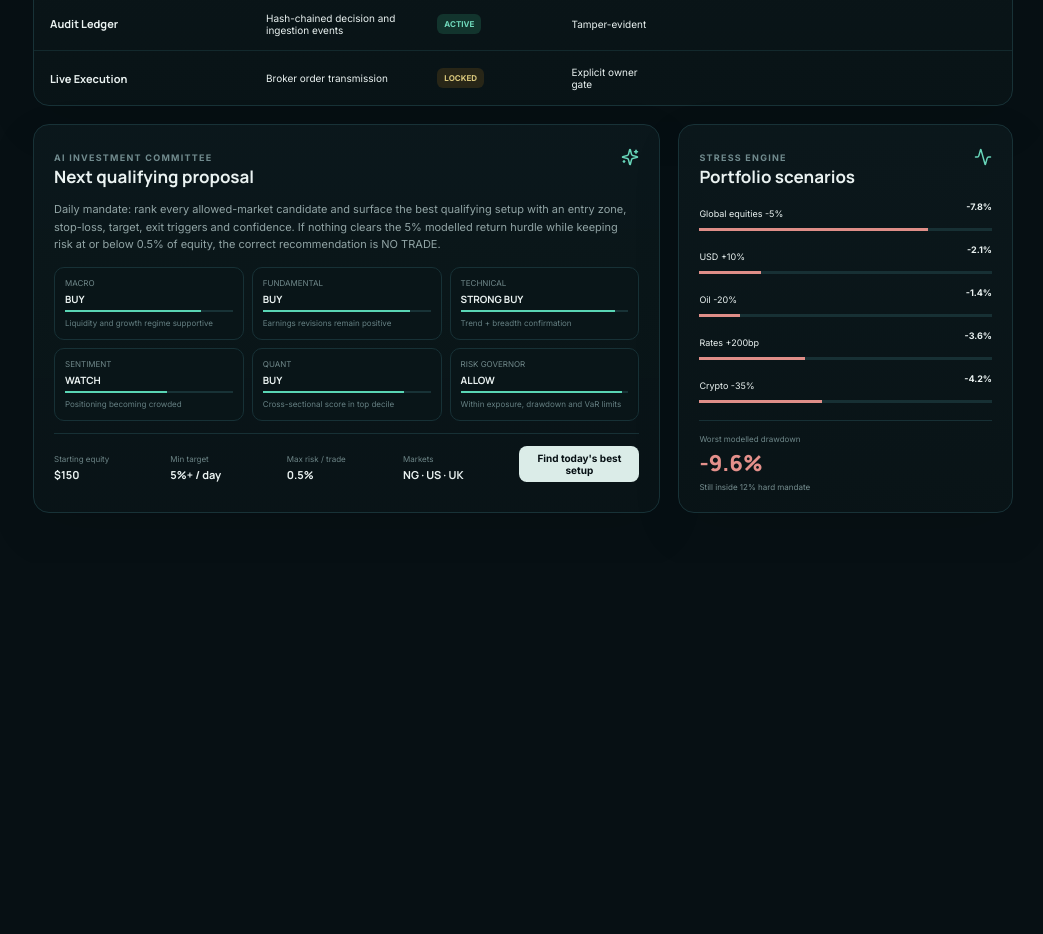
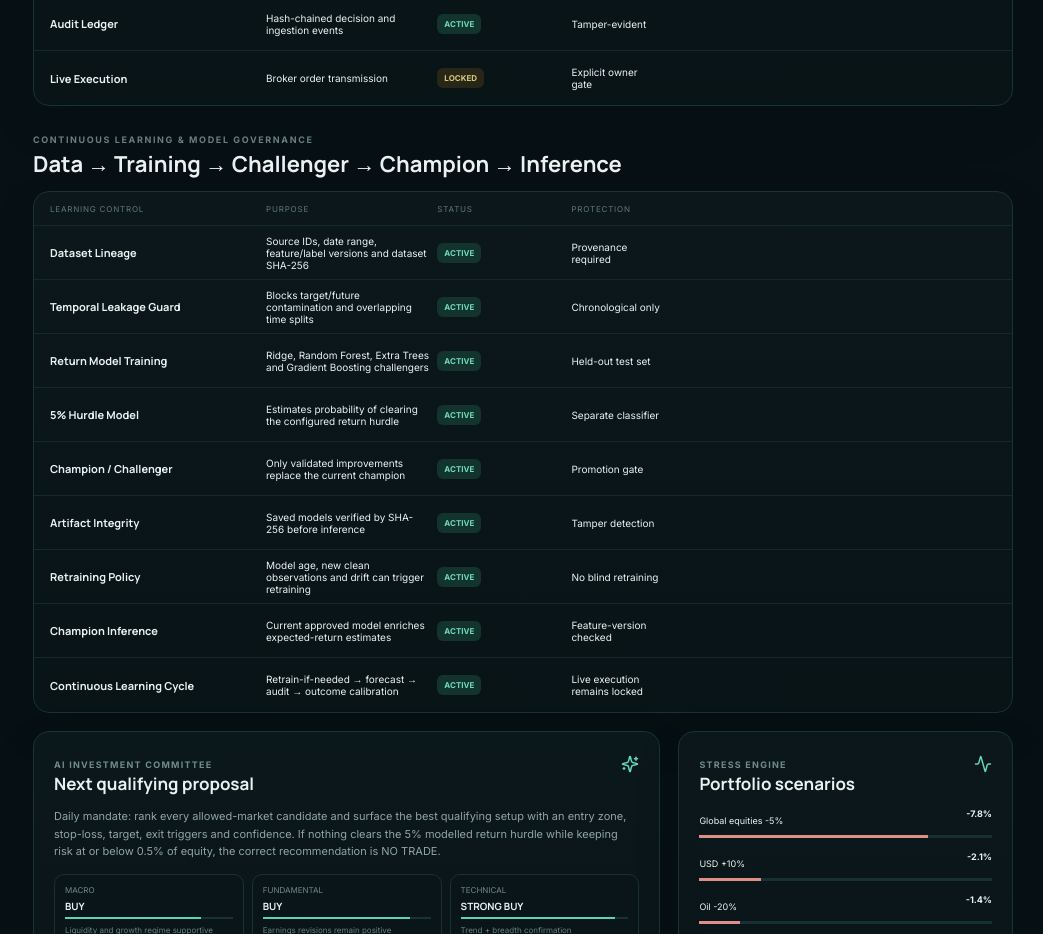
Before and after one commit to NgwutaOforbuike/PROJECTS-21, a React (Vite) app in the folder global-wealth-trading-os/web/: page / in a window 1280 px wide. Shown: the part 2540-3474 px from the top of the page, without its empty margins (237-1280 px from the left). Before the commit the page ends 3103 px from the top, so only its background shows below. Built offline with nearby package versions, Linux system fonts and the light colour scheme.

Commit message:
Expose continuous learning and model governance in frontend

```diff
--- a/global-wealth-trading-os/web/src/main.tsx
+++ b/global-wealth-trading-os/web/src/main.tsx
@@ -132,6 +132,24 @@ function App(){
     </div>
    </section>
 
+   <section className="sectionTitle"><div><p className="eyebrow">CONTINUOUS LEARNING & MODEL GOVERNANCE</p><h2>Data → Training → Challenger → Champion → Inference</h2></div></section>
+   <section className="panel tablePanel">
+    <div className="table">
+      <div className="tr th"><span>Learning Control</span><span>Purpose</span><span>Status</span><span>Protection</span><span></span><span></span><span></span></div>
+      {[
+        ["Dataset Lineage","Source IDs, date range, feature/label versions and dataset SHA-256","ACTIVE","Provenance required"],
+        ["Temporal Leakage Guard","Blocks target/future contamination and overlapping time splits","ACTIVE","Chronological only"],
+        ["Return Model Training","Ridge, Random Forest, Extra Trees and Gradient Boosting challengers","ACTIVE","Held-out test set"],
+        ["5% Hurdle Model","Estimates probability of clearing the configured return hurdle","ACTIVE","Separate classifier"],
+        ["Champion / Challenger","Only validated improvements replace the current champion","ACTIVE","Promotion gate"],
+        ["Artifact Integrity","Saved models verified by SHA-256 before inference","ACTIVE","Tamper detection"],
+        ["Retraining Policy","Model age, new clean observations and drift can trigger retraining","ACTIVE","No blind retraining"],
+        ["Champion Inference","Current approved model enriches expected-return estimates","ACTIVE","Feature-version checked"],
+        ["Continuous Learning Cycle","Retrain-if-needed → forecast → audit → outcome calibration","ACTIVE","Live execution remains locked"]
+      ].map((r:any)=><div className="tr" key={r[0]}><span className="asset"><b>{r[0]}</b></span><span>{r[1]}</span><span className="pill buy">{r[2]}</span><span>{r[3]}</span><span></span><span></span><span></span></div>)}
+    </div>
+   </section>
+
    <section className="lowerGrid">
     <div className="panel committee">
       <div className="panelHead"><div><span>AI INVESTMENT COMMITTEE</span><h3>Next qualifying proposal</h3></div><Sparkles/></div>
```
